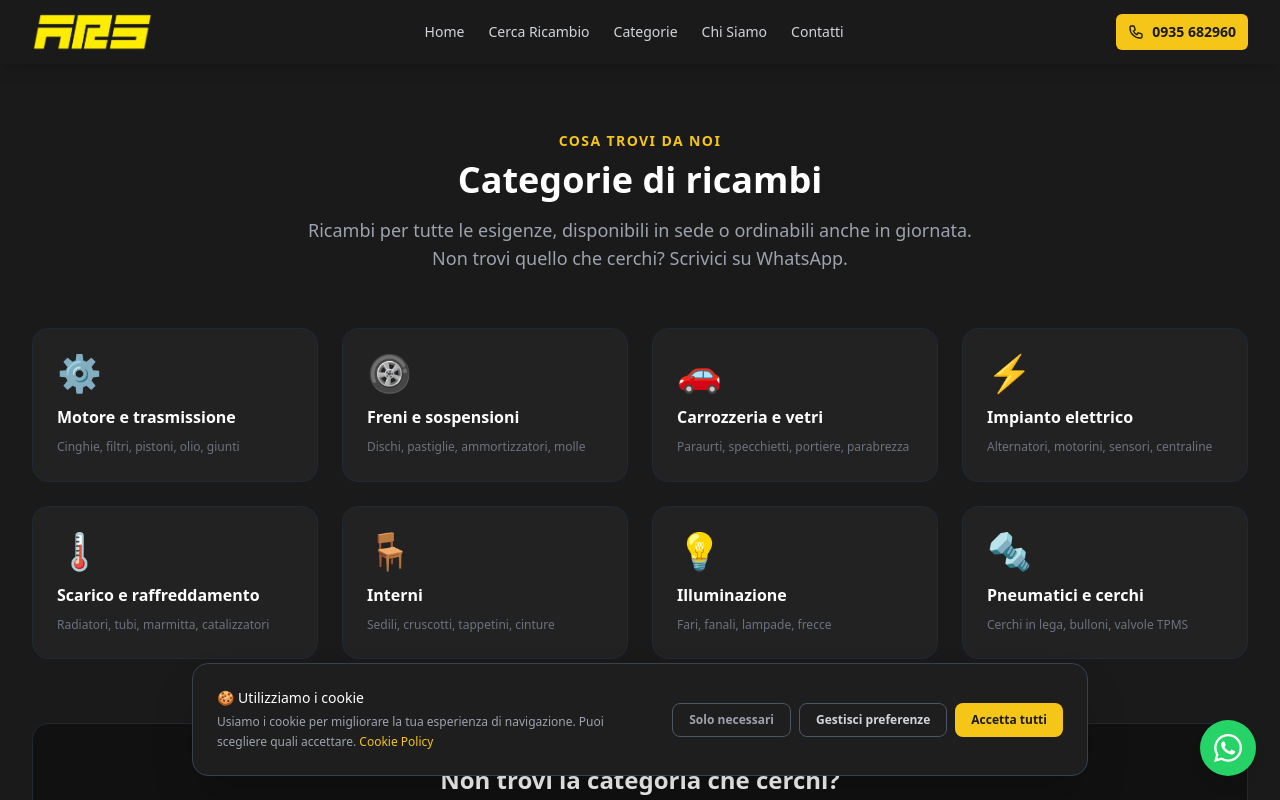
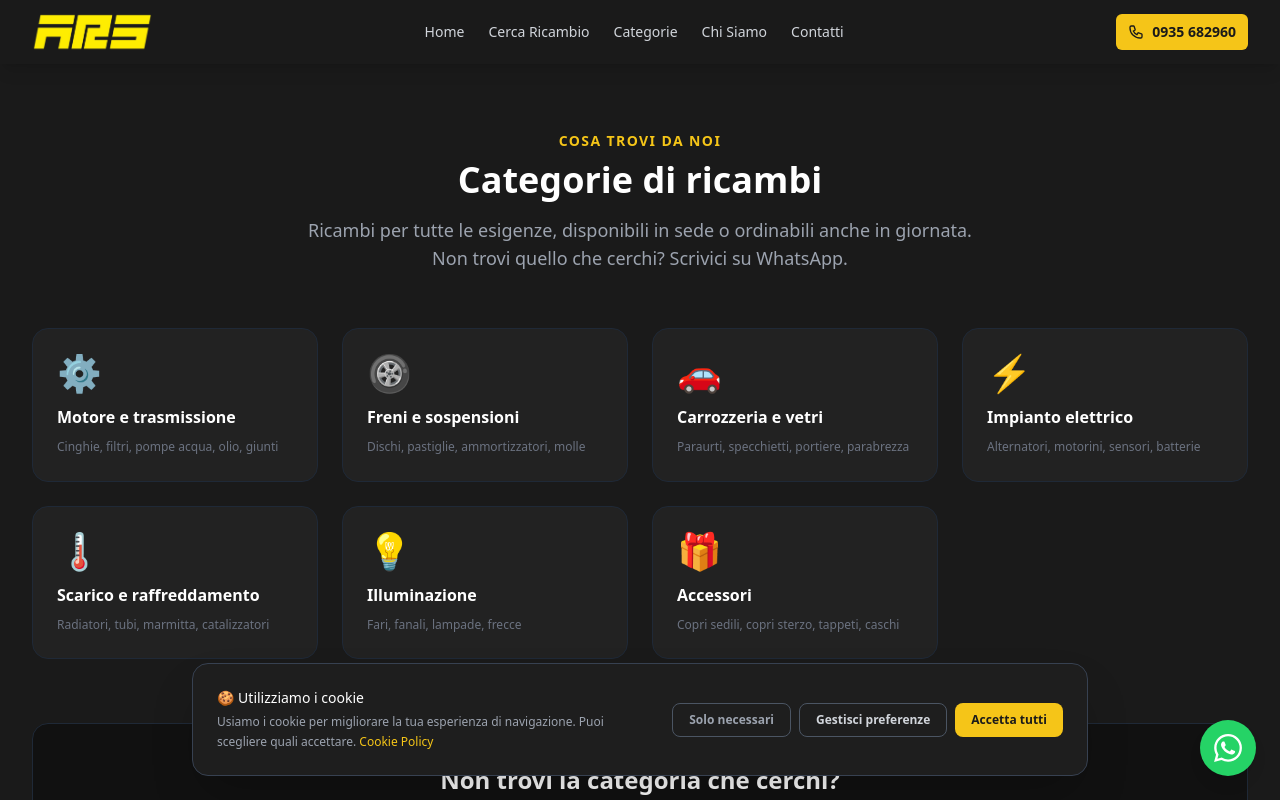
Before and after one commit to GiuSem14/autoricambi-saitta, a Next.js app: page /categorie in a window 1280 px wide. Shown: the top 800 px of the page. Built offline with nearby package versions, Linux system fonts and the light colour scheme.

Commit message:
fix: categorie aggiornate per Enrico

```diff
--- a/app/categorie/page.tsx
+++ b/app/categorie/page.tsx
@@ -9,14 +9,13 @@ export const metadata: Metadata = {
 };
 
 const CATEGORIE = [
-  { nome: "Motore e trasmissione", icona: "⚙️", esempi: "Cinghie, filtri, pistoni, olio, giunti" },
+  { nome: "Motore e trasmissione", icona: "⚙️", esempi: "Cinghie, filtri, pompe acqua, olio, giunti" },
   { nome: "Freni e sospensioni", icona: "🛞", esempi: "Dischi, pastiglie, ammortizzatori, molle" },
   { nome: "Carrozzeria e vetri", icona: "🚗", esempi: "Paraurti, specchietti, portiere, parabrezza" },
-  { nome: "Impianto elettrico", icona: "⚡", esempi: "Alternatori, motorini, sensori, centraline" },
+  { nome: "Impianto elettrico", icona: "⚡", esempi: "Alternatori, motorini, sensori, batterie" },
   { nome: "Scarico e raffreddamento", icona: "🌡️", esempi: "Radiatori, tubi, marmitta, catalizzatori" },
-  { nome: "Interni", icona: "🪑", esempi: "Sedili, cruscotti, tappetini, cinture" },
   { nome: "Illuminazione", icona: "💡", esempi: "Fari, fanali, lampade, frecce" },
-  { nome: "Pneumatici e cerchi", icona: "🔩", esempi: "Cerchi in lega, bulloni, valvole TPMS" },
+  { nome: "Accessori", icona: "🎁", esempi: "Copri sedili, copri sterzo, tappeti, caschi" },
 ];
 
 export default function CategoriePage() {
```
